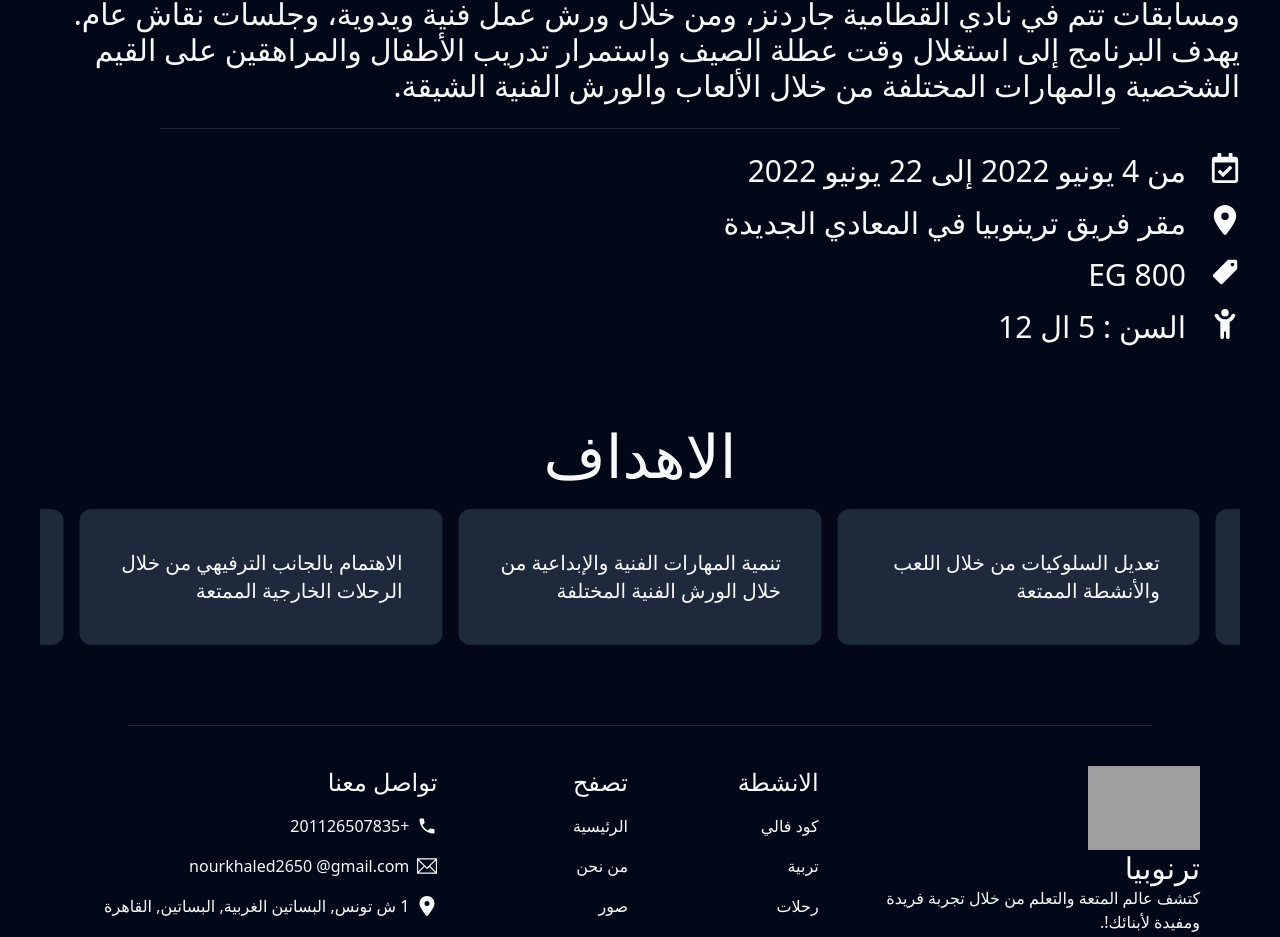
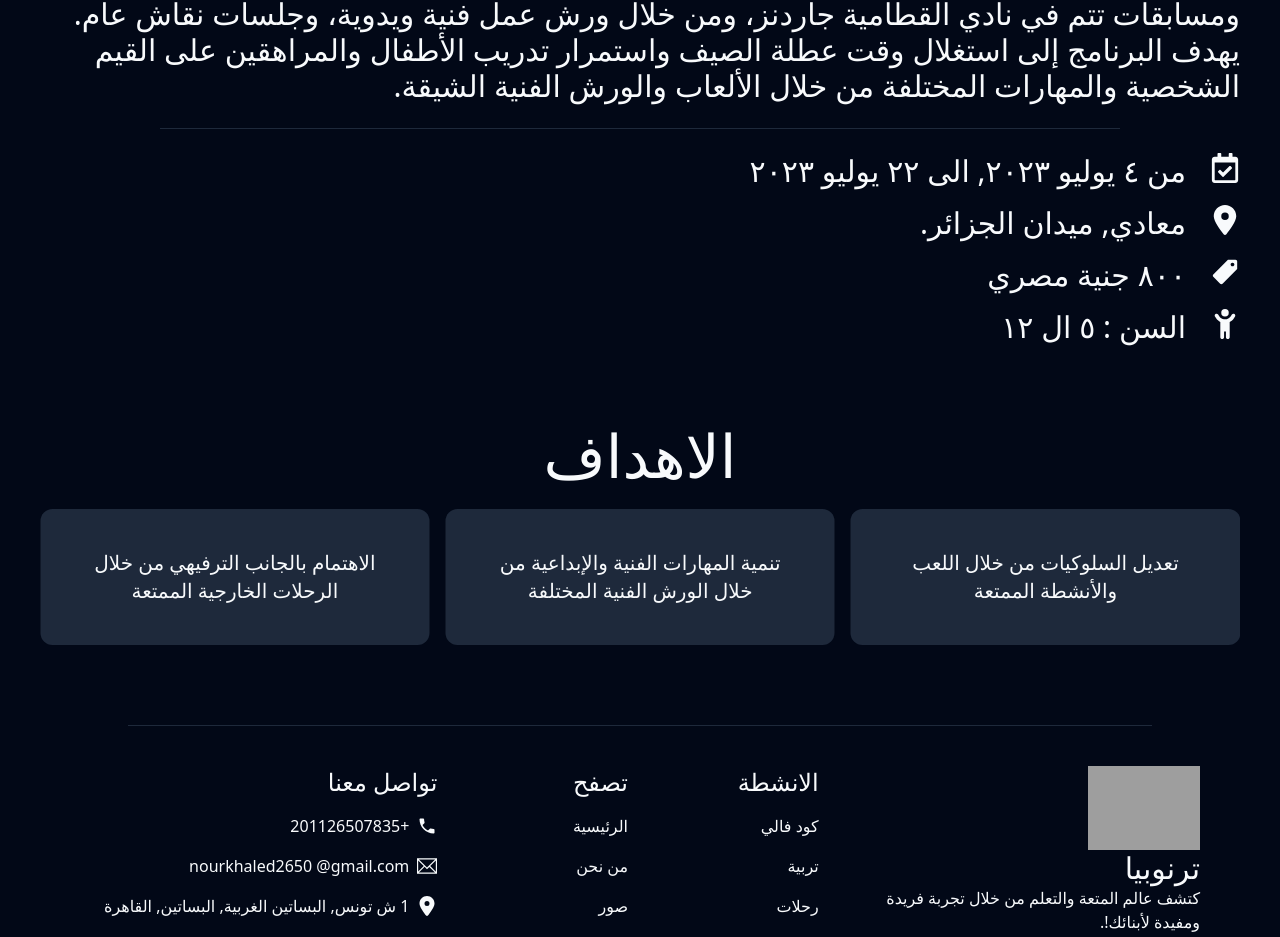
Before and after one commit to 25khattab/trainopia-website-react, a React (Vite) app: page /events/superHero in a window 1280 px wide. Shown: the part 920-1857 px from the top of the page. Built offline with nearby package versions, Linux system fonts and the light colour scheme; grey boxes are pictures that could not be loaded.

Commit message:
upcoming event page optimized

```diff
--- a/src/components/upComingEvents/EventDetails.tsx
+++ b/src/components/upComingEvents/EventDetails.tsx
@@ -4,9 +4,16 @@ import { IoIosPricetag } from 'react-icons/io';
 import { FaChildReaching } from 'react-icons/fa6';
 import { useTranslation } from 'react-i18next';
 import { IEvent } from '@/pages/Event';
+import formatDate from '@/utils/formateDate';
+import { useAppSelector } from '@/hooks/reduxHooks';
 
 const EventDetails = ({ title }: IEvent) => {
   const { t } = useTranslation(title);
+  const language = useAppSelector((state) => state.language.arabic);
+
+  const formatedFromDate = formatDate(t('from.date'), language);
+  const formatedToDate = formatDate(t('to.date'), language);
+
   return (
     <div className='flex flex-col gap-6 p-10 lg:text-3xl'>
       <h3 className='text-3xl lg:text-6xl'>{t('details.headLine')}</h3>
@@ -14,7 +21,7 @@ const EventDetails = ({ title }: IEvent) => {
       <hr className='w-[80%] self-center' />
       <ul className='flex flex-col gap-4'>
         <li className='flex gap-6'>
-          <FaRegCalendarCheck /> {t('time')}
+          <FaRegCalendarCheck /> {`${t('from.word')}  ${formatedFromDate}, ${t('to.word')} ${formatedToDate}`}
         </li>
         <li className='flex gap-6'>
           <FaLocationDot />
--- a/src/components/upComingEvents/EventGoals.tsx
+++ b/src/components/upComingEvents/EventGoals.tsx
@@ -14,7 +14,7 @@ const EventGoals = ({ title }: IEvent) => {
     <div className='flex flex-col items-center gap-6 p-10'>
       <h2 className='text-3xl lg:text-6xl'>{t('goals.headLine')}</h2>
       <Carousel
-        className='max-w-[100vw] overflow-hidden text-sm lg:text-xl'
+        className='max-w-[95vw] overflow-hidden text-sm lg:text-xl'
         plugins={[
           Autoplay({
             delay: 2000,
@@ -22,9 +22,9 @@ const EventGoals = ({ title }: IEvent) => {
         ]}
         opts={{ loop: true, duration: 20, direction: language ? 'rtl' : 'ltr' }}
       >
-        <CarouselContent className='px-10'>
+        <CarouselContent className=''>
           {goalKeys.map((goal, index) => (
-            <CarouselItem key={index} className='basis-content md:basis-1/2 lg:basis-1/3'>
+            <CarouselItem key={index} className='basis-full md:basis-1/2 lg:basis-1/3'>
               <GoalsCard goal={goal} />
             </CarouselItem>
           ))}
--- a/src/components/upComingEvents/GoalsCard.tsx
+++ b/src/components/upComingEvents/GoalsCard.tsx
@@ -2,7 +2,7 @@ interface IProps {
   goal: String;
 }
 const GoalsCard = ({ goal }: IProps) => {
-  return <p className='h-full rounded-xl bg-secondary p-10'>{goal}</p>;
+  return <p className='h-full rounded-xl bg-secondary p-3 text-center md:p-10'>{goal}</p>;
 };
 
 export default GoalsCard;
--- a/src/locales/ar/events/superHero.json
+++ b/src/locales/ar/events/superHero.json
@@ -5,10 +5,11 @@
     "headLine": "تفاصيل",
     "description": "برنامج Super Heroes هو برنامج يهتم بتنمية طرق التفكير المختلفة لدى الأطفال، ومعرفة أهم صفاتهم الشخصية والسلوكية وكيفية التعبير عن مشاعرهم وإدارتها، من خلال أنشطة وألعاب ومسابقات تتم في نادي القطامية جاردنز، ومن خلال ورش عمل فنية ويدوية، وجلسات نقاش عام. يهدف البرنامج إلى استغلال وقت عطلة الصيف واستمرار تدريب الأطفال والمراهقين على القيم الشخصية والمهارات المختلفة من خلال الألعاب والورش الفنية الشيقة."
   },
-  "time": "من 4 يونيو 2022 إلى 22 يونيو 2022",
-  "location": "مقر فريق ترينوبيا في المعادي الجديدة",
-  "price": "800 EG",
-  "age": "السن : 5 ال 12",
+  "from": { "word": "من", "date": "4/7/2023" },
+  "to": { "word": "الى", "date": "22/7/2023" },
+  "location": "معادي, ميدان الجزائر.",
+  "price": "٨٠٠ جنية مصري",
+  "age": "السن : ٥ ال ١٢",
   "goals": {
     "headLine": "الاهداف",
     "content": [
--- a/src/locales/en/events/superHero.json
+++ b/src/locales/en/events/superHero.json
@@ -5,8 +5,9 @@
     "headLine": "Details",
     "description": "The Super Heroes program focuses on developing various thinking methods in children, understanding their key personality and behavioral traits, and teaching them how to express and manage their emotions. This is achieved through activities, games, and competitions held at Katameya Gardens Club, as well as through artistic and handicraft workshops and general discussion sessions. The program aims to make use of the summer vacation time by continuing to train children and teenagers on personal values and different skills through engaging games and artistic workshops.  "
   },
-  "time": "From June 4, 2022, to June 22, 2022.",
-  "location": "The headquarters of Team Trinobia in New Maadi.",
+  "from": { "word": "From", "date": "4/7/2023" },
+  "to": { "word": "To", "date": "22/7/2023" },
+  "location": "Maadi, Algerian Square.",
   "price": "800 EG",
   "age": "Age: 5 to 12",
   "goals": {
--- a/src/pages/Event.tsx
+++ b/src/pages/Event.tsx
@@ -24,8 +24,3 @@ export default Event;
 export interface IEvent {
   title: 'superHero';
 }
-
-//union typing refactor
-//unite the event list between the nav, home event cards, and the events' pages
-//make the title to be global state
-//add more events for testing
--- /dev/null
+++ b/src/utils/formateDate.ts
@@ -0,0 +1,16 @@
+function formatDate(dateString: string, language: boolean): string {
+  const dateArray = dateString.split('/');
+  const year = parseInt(dateArray[2]);
+  const month = parseInt(dateArray[1]) - 1;
+  const day = parseInt(dateArray[0]);
+  const date = new Date(Date.UTC(year, month, day));
+  const options: Intl.DateTimeFormatOptions = {
+    day: 'numeric',
+    month: 'long',
+    year: 'numeric',
+  };
+  const locale: string = language ? 'ar-EG' : 'en';
+  return date.toLocaleDateString(locale, options);
+}
+
+export default formatDate;
```
Also changed, not shown: 1 other file (tests, documents, lock files or other folders).
